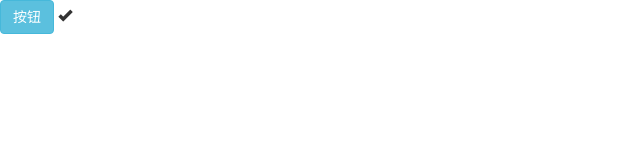
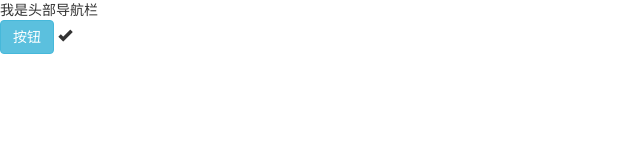
Before and after one commit to 8848taijin/rrjy, a website: page index.html in a window 1280 px wide. Shown: the whole page, without its empty margins (0-640 px from the left). Drawn offline with nearby package versions, Linux system fonts and the light colour scheme; files that its build step writes are made by us from their sources.

Commit message:
创建头部导航栏

```diff
--- a/index.html
+++ b/index.html
@@ -15,6 +15,7 @@
     <![endif]-->
 </head>
 <body>
+    <nav>我是头部导航栏</nav>
     <button class="btn btn-info">按钮</button>
     <span class="glyphicon glyphicon-ok"></span>
     <script src="./lib/jquery/jquery-1.12.4.js"></script>
```
